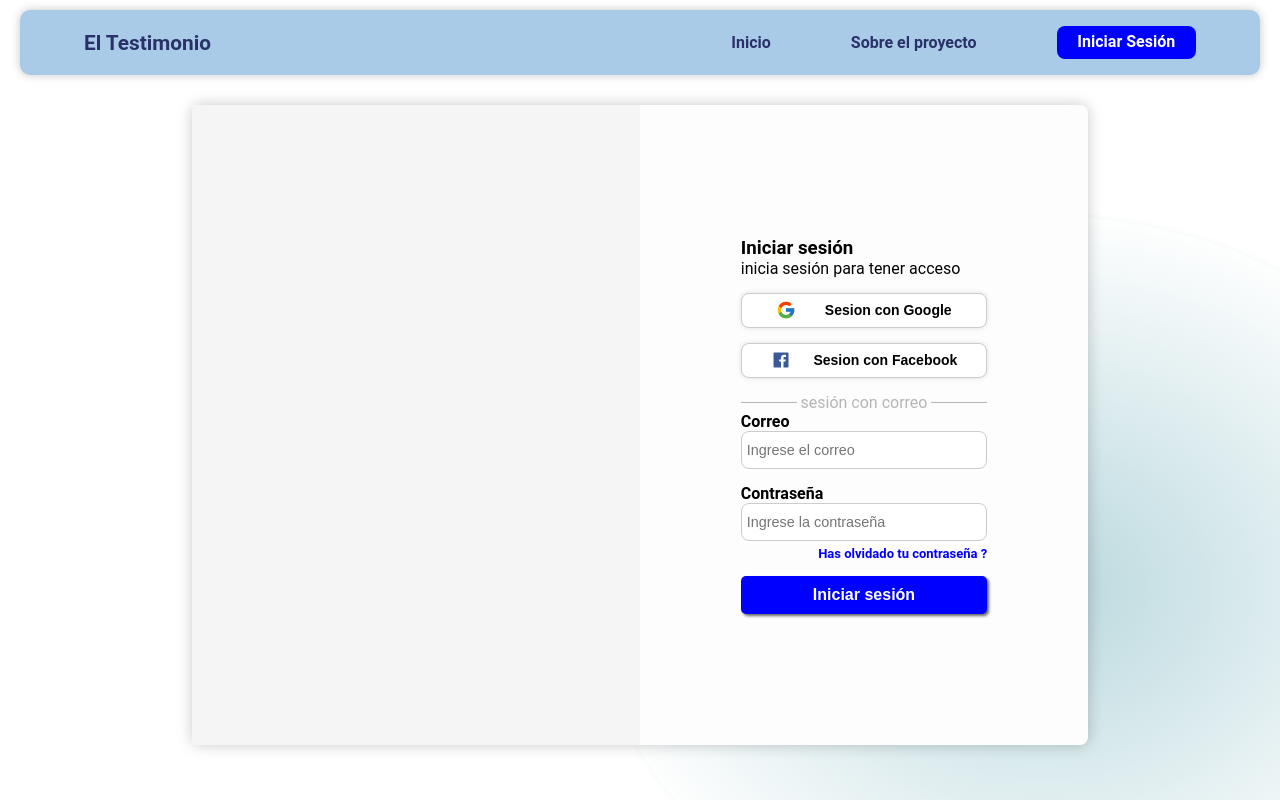
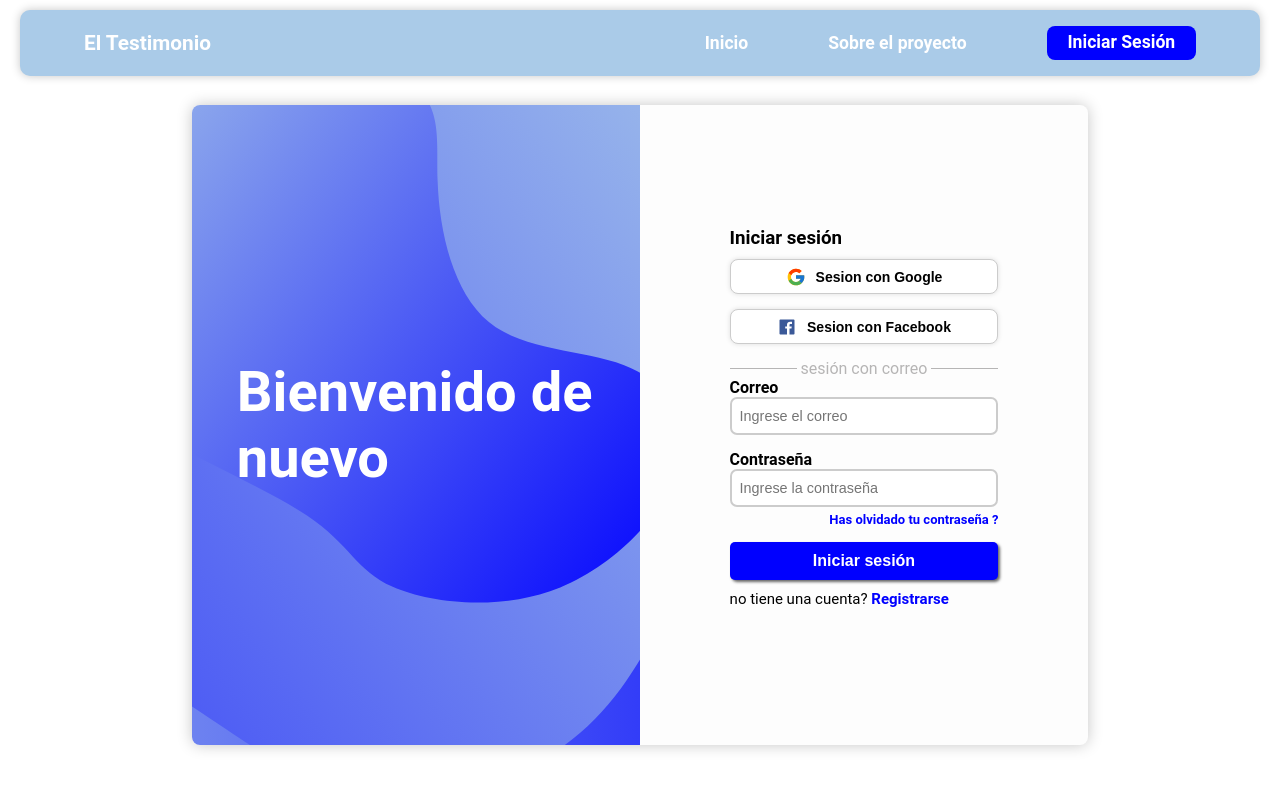
Before and after one commit to cuadros-code/reparacion-victimas, a Next.js app: page /auth in a window 1280 px wide. Built offline with nearby package versions, Linux system fonts and the light colour scheme.

Commit message:
creando los formularios de autenticacion

```diff
--- a/components/IconButton.tsx
+++ b/components/IconButton.tsx
@@ -27,7 +27,7 @@ const IconButton = ({ children, icon, ...rest }: IconButtonProps) => {
 
   return (
     <button className={styles.iconButton} {...rest} >
-      <RenderIcon /> {children}
+      <RenderIcon /> <span></span> {children}
     </button>
   )
 }
--- a/components/NavBar.tsx
+++ b/components/NavBar.tsx
@@ -19,7 +19,7 @@ const NavBar = () => {
           <Link href={AppRoutes.HOME}>
             <a>Inicio</a>
           </Link>
-          <Link href=''>
+          <Link href='/'>
             <a>Sobre el proyecto</a>
           </Link>
           <Link href={AppRoutes.AUTH}>
--- a/components/styles/IconButtons.module.css
+++ b/components/styles/IconButtons.module.css
@@ -9,9 +9,20 @@
   display: flex;
   justify-content: center;
   align-items: center;
-  justify-content: space-evenly;
   cursor: pointer;
   margin-bottom: 15px;
   box-shadow: 0px 0px 5px rgba(0,0,0,0.125);
   transition: all 0.2s ease-in-out;
 }
+.iconButton span{
+  width: 10px;
+}
+
+.iconButton:hover{
+  background-color: #d3d3d3;
+}
+
+.iconButton:active{
+  background-color: #fffafa;
+  box-shadow: 0px 0px 5px rgba(0,0,0,0.125);
+}
--- a/components/styles/TextField.module.css
+++ b/components/styles/TextField.module.css
@@ -6,7 +6,12 @@
   height: 38px;
   font-size: 0.9rem;
   width: 100%;
-  border: 1px solid #ccc;
-  border-radius:  8px;
-  padding-left: 5px;
+  border: 2px solid #ccc;
+  border-radius:  7px;
+  padding-left: 8px;
 }
+
+.textField:active, .textField:focus{
+  outline: none;
+  border: 2px solid #00bcd4;
+}
--- a/pages/auth.tsx
+++ b/pages/auth.tsx
@@ -1,21 +1,31 @@
+import { useState } from 'react';
 import Link from 'next/link';
 import IconButton from 'components/IconButton'
 import styles from '../styles/Auth.module.css'
 import TextField from '../components/TextField';
 import PrimaryButton from 'components/PrimaryButton';
 import Divider from 'components/Divider';
+import { AppRoutes } from 'constants/routes';
 
-const auth = () => {
+const Auth = () => {
+
+  const [viewLogin, setViewLogin] = useState(true);
+
+
+  const changeView = () => setViewLogin(!viewLogin);
+
   return (
     <div className={styles.content} >
       <div className={styles.content_form} >
         <div className={styles.info}>
-
+          <h1>Bienvenido de nuevo</h1>
         </div>
         <div className={styles.form}>
           <div className={styles.center}>
+            {
+              viewLogin ?
+                <>
                   <h3>Iniciar sesión</h3>
-            <p>inicia sesión para tener acceso </p>
                   <IconButton icon='google'>
                     Sesion con Google
                   </IconButton>
@@ -27,7 +37,7 @@ const auth = () => {
                     <TextField label='Correo' placeholder='Ingrese el correo'/>
                     <TextField label='Contraseña' placeholder='Ingrese la contraseña' type='password'/>
                     <div className={styles.linkPass}>
-                <Link href='/'>
+                      <Link href={AppRoutes.AUTH}>
                         <a>Has olvidado tu contraseña ?</a>
                       </Link>
                     </div>
@@ -35,6 +45,34 @@ const auth = () => {
                       Iniciar sesión
                     </PrimaryButton>
                   </form>
+                  <p className={styles.register}>no tiene una cuenta?
+                  <span onClick={changeView}> Registrarse</span>
+                  </p>
+                </>
+                :
+                <>
+                  <h3>Registrarse</h3>
+                  <IconButton icon='google'>
+                    Registro con Google
+                  </IconButton>
+                  <IconButton icon='facebook'>
+                    Registro con Facebook
+                  </IconButton>
+                  <Divider label='registrarse con correo' />
+                  <form>
+                    <TextField label='Nombre completo' placeholder='Ingrese el nombre completo'/>
+                    <TextField label='Correo' placeholder='Ingrese el correo'/>
+                    <TextField label='Contraseña' placeholder='Ingrese la contraseña' type='password'/>
+                    <PrimaryButton>
+                      Registrarse
+                    </PrimaryButton>
+                  </form>
+                  <p className={styles.register}>ya tiene una cuenta?
+                    <span onClick={changeView}> Iniciar sesión</span>
+                  </p>
+                </>
+            }
+
           </div>
         </div>
       </div>
@@ -42,4 +80,4 @@ const auth = () => {
   )
 }
 
-export default auth
+export default Auth
--- a/pages/index.tsx
+++ b/pages/index.tsx
@@ -1,7 +1,6 @@
 import type { NextPage } from 'next'
 import Head from 'next/head'
 import Image from 'next/image'
-import NavBar from '../components/NavBar'
 import styles from '../styles/Home.module.css'
 import PrimaryButton from 'components/PrimaryButton'
 
--- a/styles/Auth.module.css
+++ b/styles/Auth.module.css
@@ -8,26 +8,44 @@
   position:absolute;
   top: -0px;
   z-index: -1;
-  background: url('../public/auth.svg');
-  background-position: center;
-  background-repeat: no-repeat;
-  background-size: cover;
+}
+.content h3{
+  padding-bottom: 10px;
 }
 
 .content_form{
   margin-top: 50px;
   background-color: #fdfdfd;
   width: 70vw;
-  box-shadow: 0px 0px 15px rgba(0, 0, 0, 0.215);
+  box-shadow: 0px 0px 15px rgba(0, 0, 0, 0.225);
   height: 80vh;
   border-radius: 8px;
-
   display: grid;
   grid-template-columns: 1fr 1fr;
 }
 
 .info{
-  background-color: whitesmoke;
+  background-image: url('../public/auth_login.svg');
+  background-position: center;
+  background-repeat: no-repeat;
+  background-size: cover;
+  height: 100%;
+  border-top-left-radius: 8px;
+  border-bottom-left-radius: 8px;
+  display: flex;
+  flex-direction: column;
+  justify-content: center;
+  align-items: center;
+  width: 100%;
+  padding: 0px 10%;
+}
+
+.info h1{
+  width: 100%;
+  font-size: 3.5rem;
+  font-weight: bold;
+  color: #fff;
+  margin : 0 auto;
 }
 
 .form{
@@ -38,7 +56,7 @@
 }
 
 .center{
-  width: 55%;
+  width: 60%;
 }
 
 .center h3{
@@ -58,3 +76,14 @@
   font-weight: bold;
   margin-bottom: 15px
 }
+
+.register{
+  padding-top: 10px;
+  font-size: 15px;
+}
+
+.register span{
+  color: var(--primary-color);
+  font-weight: bold;
+  cursor: pointer;
+}
--- a/styles/NavBar.module.css
+++ b/styles/NavBar.module.css
@@ -12,7 +12,7 @@
 .title{
   font-size: 1.3rem;
   font-weight: bold;
-  color: var(--text-primary-color);
+  color: #fff;
   margin: 0;
   padding: 0;
 }
@@ -24,8 +24,9 @@
 }
 
 .links a{
-  color: var(--text-primary-color);
-  font-size: 1rem;
+  color: #fff;
+  font-size: 1.1rem;
+  letter-spacing: 0.01px;
   font-weight: 700;
 }
 
```
Also changed, not shown: public/auth_login.svg (added). Lines whose indentation alone changed are shown as unchanged.
